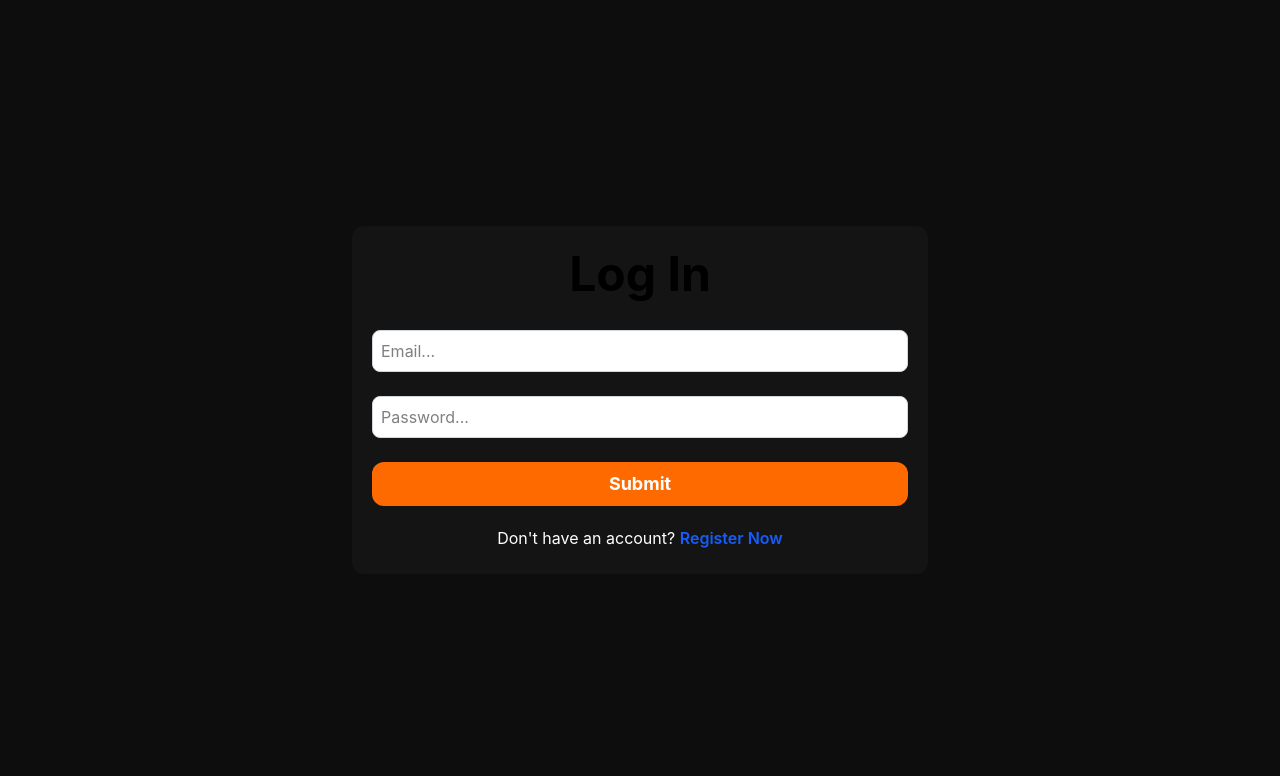
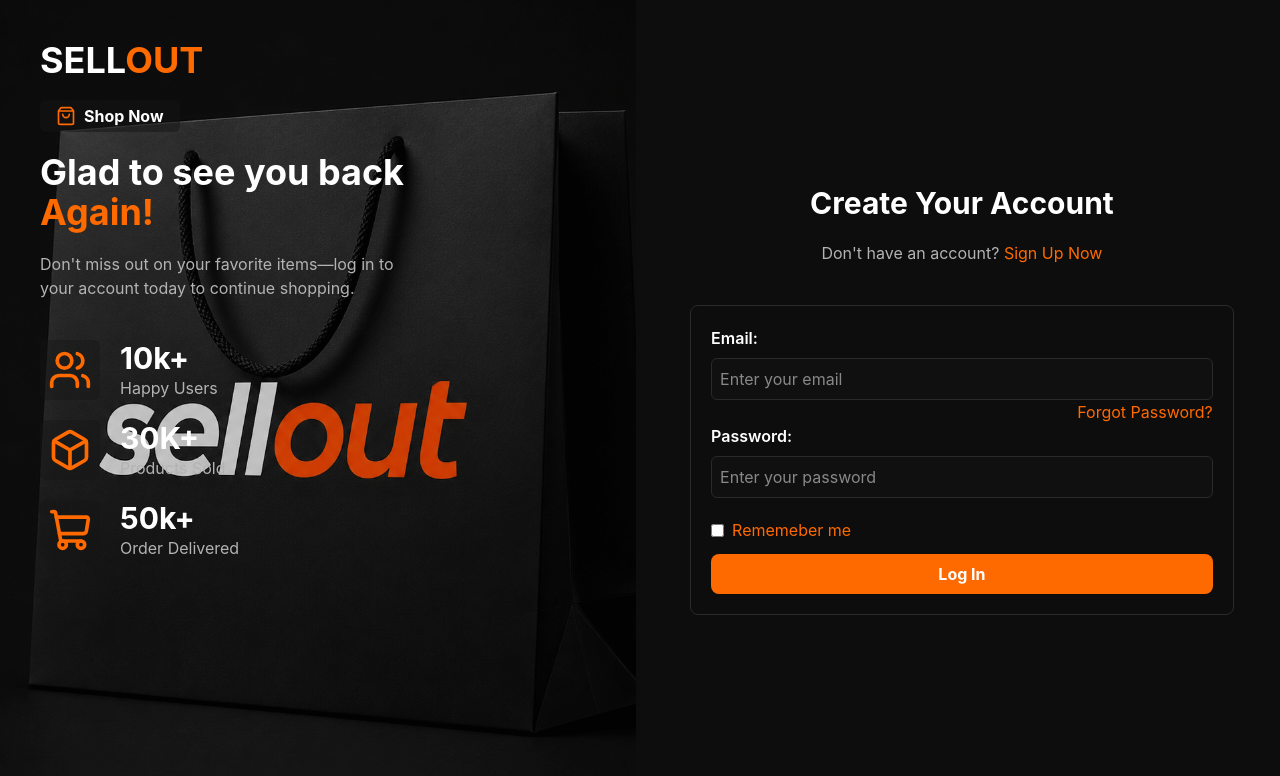
Before and after one commit to lkhyal12/sellout1-frontend, a React app: page /login in a window 1280 px wide. Shown: the top 776 px of the page. Built offline with nearby package versions, Linux system fonts and the light colour scheme; no server answers; the HTML template or start-up script is replaced by a standard one.

Commit message:
changing the design of the login page

```diff
--- a/src/pages/LoginPage.jsx
+++ b/src/pages/LoginPage.jsx
@@ -2,8 +2,8 @@ import { useState } from "react";
 import toast from "react-hot-toast";
 import { Link, useNavigate } from "react-router-dom";
 import { useAuthStore } from "../store/authStore";
-import { Loader } from "lucide-react";
-
+import { Box, Loader, ShoppingBag, ShoppingCart, Users } from "lucide-react";
+import bagImg from "../assets/bag.png";
 const LoginPage = () => {
   const [email, setEmail] = useState("");
   const [password, setPassword] = useState("");
@@ -21,35 +21,151 @@ const LoginPage = () => {
     if (success) return navigate("/");
   }
   return (
-    <div className="h-full w-full flex items-center justify-center ">
-      <div className="  w-full max-w-xl mx-auto bg-surface rounded-xl py-6 px-5">
-        <h2 className="mainHeading">Log In</h2>
+    <div className="h-dvh w-full flex items-center justify-center">
+      <div className="w-full flex items-center gap-2">
+        {/* left side */}
+        <div className="hidden md:flex relative w-1/2  h-dvh">
+          <div className="absolute inset-0 z-0">
+            <img
+              src={bagImg}
+              alt="hoodie"
+              className="w-full h-full object-cover"
+            />
+            <div className="absolute inset-0 bg-background/20 zoom-110"></div>
+          </div>
 
-        <form action="" className="flex flex-col gap-6" onSubmit={handleSubmit}>
+          <div className="relative z-10 p-10 max-w-md">
+            <h2 className="text-white text-4xl font-bold max-w-md">
+              SELL
+              <span className="text-orange-primary uppercase cursor-pointer">
+                Out
+              </span>
+            </h2>
+
+            <div className="bg-surface/50 rounded-md flex items-center gap-2 w-fit px-4 my-5 py-1">
+              <ShoppingBag className="size-5 text-orange-primary" />
+              <h4 className="text-white font-bold">Shop Now</h4>
+            </div>
+            <h3 className=" mb-5 text-4xl text-white font-bold">
+              Glad to see you back
+              <span className="text-orange-primary"> Again!</span>
+            </h3>
+
+            <p className="text-text-secondary">
+              Don't miss out on your favorite items—log in to your account today
+              to continue shopping.
+            </p>
+
+            <div className="mt-10">
+              <div className="flex items-center gap-5">
+                <div className="bg-surface/40 rounded-md  size-15">
+                  <Users className="text-orange-primary size-15 p-2" />
+                </div>{" "}
+                <div>
+                  <h3 className="text-white font-bold text-3xl">10k+</h3>
+                  <p className="text-text-secondary">Happy Users</p>
+                </div>
+              </div>
+
+              <div className="flex items-center gap-5 mt-5">
+                <div className="bg-surface/40 rounded-md  size-15">
+                  <Box className="text-orange-primary size-15 p-2" />
+                </div>{" "}
+                <div>
+                  <h3 className="text-white font-bold text-3xl">30K+</h3>
+                  <p className="text-text-secondary">Products Sold</p>
+                </div>
+              </div>
+
+              <div className="flex items-center gap-5 mt-5">
+                <div className="bg-surface/40 rounded-md ">
+                  <ShoppingCart className="text-orange-primary size-15 p-2" />
+                </div>{" "}
+                <div>
+                  <h3 className="text-white font-bold text-3xl">50k+</h3>
+                  <p className="text-text-secondary">Order Delivered</p>
+                </div>
+              </div>
+            </div>
+          </div>
+        </div>
+
+        {/* right side */}
+        <div className="w-full md:w-1/2 flex flex-col items-center justify-center  min-h-dvh py-5 px-4">
+          <h2
+            className="block md:hidden text-3xl font-bold my-5 text-center text-white cursor-pointer"
+            onClick={() => navigate("/")}
+          >
+            SELL<span className="text-orange-primary">OUT</span>
+          </h2>
+          <h2 className="text-white text-2xl md:text-3xl font-bold">
+            Create Your Account
+          </h2>
+
+          <p className=" mt-5 text-text-secondary">
+            Don't have an account?{" "}
+            <Link to="/sign-up" className="text-orange-primary">
+              Sign Up Now
+            </Link>
+          </p>
+          <div className="formContainer border p-5 border-divider w-9/10 rounded-lg mt-10">
+            <form onSubmit={handleSubmit} className="flex flex-col">
+              <div>
+                <label
+                  htmlFor="email"
+                  className="text-white font-semibold mb-2 block"
+                >
+                  Email:
+                </label>
                 <input
+                  id="email"
                   type="email"
-            placeholder="Email..."
-            className="bg-white rounded-lg p-2 w-full outline-none border border-gray-300"
+                  placeholder="Enter your email"
+                  className="w-full p-2 outline-none border-divider border text-white bg-surface/50 rounded-md"
+                  name="email"
                   value={email}
                   onChange={(e) => setEmail(e.target.value)}
                 />
+              </div>
+              <div className="text-right">
+                <Link to="/forgot-password" className="text-orange-primary">
+                  Forgot Password?
+                </Link>
+              </div>
+              <div className="mb-5">
+                <label
+                  htmlFor="password"
+                  className="text-white font-semibold mb-2 block"
+                >
+                  Password:
+                </label>
                 <input
+                  id="password"
                   type="password"
-            placeholder="Password..."
-            className="bg-white rounded-lg p-2 w-full outline-none border border-gray-300"
+                  placeholder="Enter your password"
+                  className="w-full p-2 outline-none border-divider border text-white bg-surface/50 rounded-md"
+                  name="password"
                   value={password}
                   onChange={(e) => setPassword(e.target.value)}
                 />
-          <button className="submitBtn" disabled={loading}>
-            {loading ? <Loader size={20} className="animate-spin" /> : "Submit"}
+              </div>
+
+              <div className="flex items-center gap-2 mb-3">
+                <input type="checkbox" name="remember-me" id="remember-me" />
+                <span className="text-orange-primary">Rememeber me</span>
+              </div>
+              <button
+                className="bg-orange-primary text-white w-full flex items-center justify-center h-10 rounded-lg cursor-pointer font-bold disabled:opacity-60 disabled:pointer-events-none"
+                disabled={loading}
+              >
+                {loading ? (
+                  <Loader className="size-6 animate-spin" />
+                ) : (
+                  "Log In"
+                )}
               </button>
             </form>
-
-        <div className="text-center mt-5 text-white">
-          Don't have an account?{" "}
-          <Link to="/sign-up" className="text-blue-600 font-semibold">
-            Register Now
-          </Link>
+          </div>
         </div>
       </div>
     </div>
```
Lines whose indentation alone changed are shown as unchanged.
